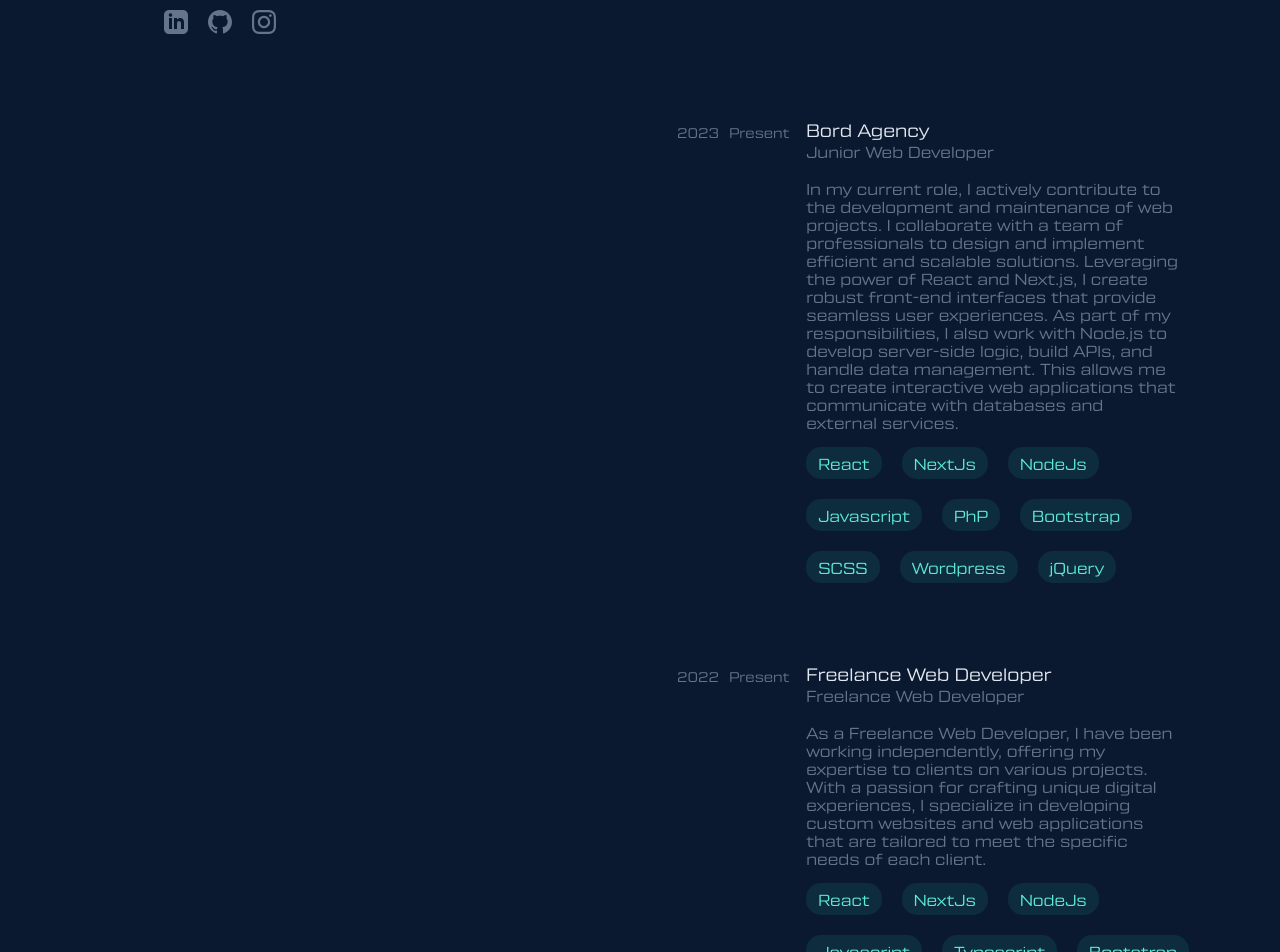
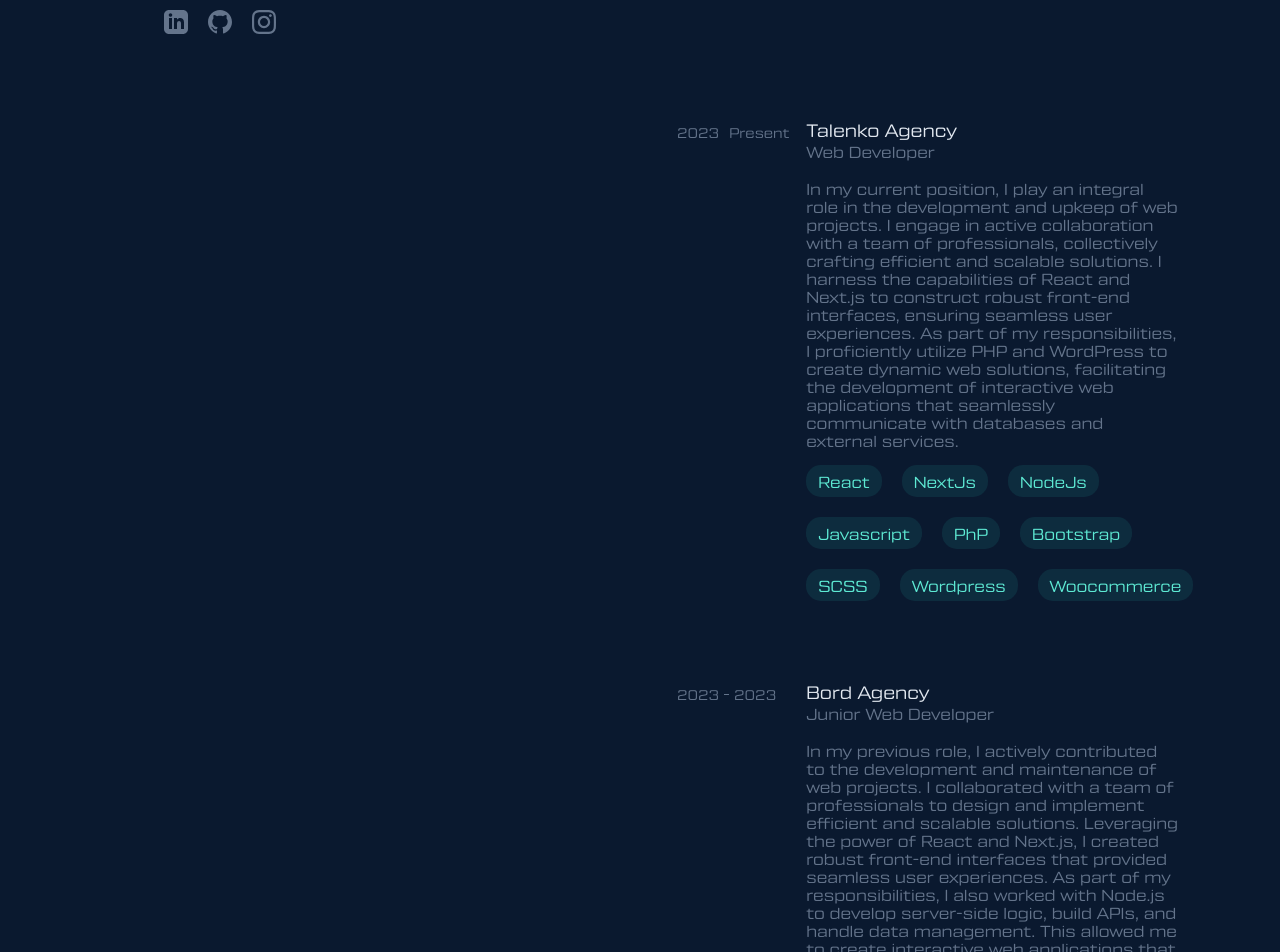
Before and after one commit to EgzonBajrami/portfolio-next, a Next.js app: page / in a window 1280 px wide. Shown: the part 480-1432 px from the top of the page. Built offline with nearby package versions, Linux system fonts and the light colour scheme.

Commit message:
changes to work history

```diff
--- a/components/WorkExperience/WorkExperience.css
+++ b/components/WorkExperience/WorkExperience.css
@@ -33,7 +33,7 @@
     width:10px;
     height:1px;
     padding:0px;
-    margin-top:7px;
+    margin-top:11px;
 }
 
 .work-description{
--- a/src/app/page.tsx
+++ b/src/app/page.tsx
@@ -8,12 +8,20 @@
 import ReachOut from '../../components/ReachOut/ReachOut'
 
 export default function Home() {
-  const datasToSend = [{
+  const datasToSend = [
+    {
+      currentWork:"Talenko Agency",
+      position:"Web Developer",
+      yearStarted:"2023",
+      yearEnd:"Present",
+      textDescription:"In my current position, I play an integral role in the development and upkeep of web projects. I engage in active collaboration with a team of professionals, collectively crafting efficient and scalable solutions. I harness the capabilities of React and Next.js to construct robust front-end interfaces, ensuring seamless user experiences. As part of my responsibilities, I proficiently utilize PHP and WordPress to create dynamic web solutions, facilitating the development of interactive web applications that seamlessly communicate with databases and external services.",
+      stack:['React', 'NextJs', 'NodeJs', 'Javascript', 'PhP', 'Bootstrap', 'SCSS', 'Wordpress', 'Woocommerce']
+    },{
     currentWork:"Bord Agency",
     position:"Junior Web Developer",
     yearStarted:"2023",
-    yearEnd:"Present",
-    textDescription:"In my current role, I actively contribute to the development and maintenance of web projects. I collaborate with a team of professionals to design and implement efficient and scalable solutions. Leveraging the power of React and Next.js, I create robust front-end interfaces that provide seamless user experiences. As part of my responsibilities, I also work with Node.js to develop server-side logic, build APIs, and handle data management. This allows me to create interactive web applications that communicate with databases and external services.",
+    yearEnd:"2023",
+    textDescription:"In my previous role, I actively contributed to the development and maintenance of web projects. I collaborated with a team of professionals to design and implement efficient and scalable solutions. Leveraging the power of React and Next.js, I created robust front-end interfaces that provided seamless user experiences. As part of my responsibilities, I also worked with Node.js to develop server-side logic, build APIs, and handle data management. This allowed me to create interactive web applications that communicated with databases and external services.",
     stack:['React', 'NextJs', 'NodeJs', 'Javascript', 'PhP', 'Bootstrap', 'SCSS', 'Wordpress', 'jQuery']
   },{
     currentWork:"Freelance Web Developer",
```
